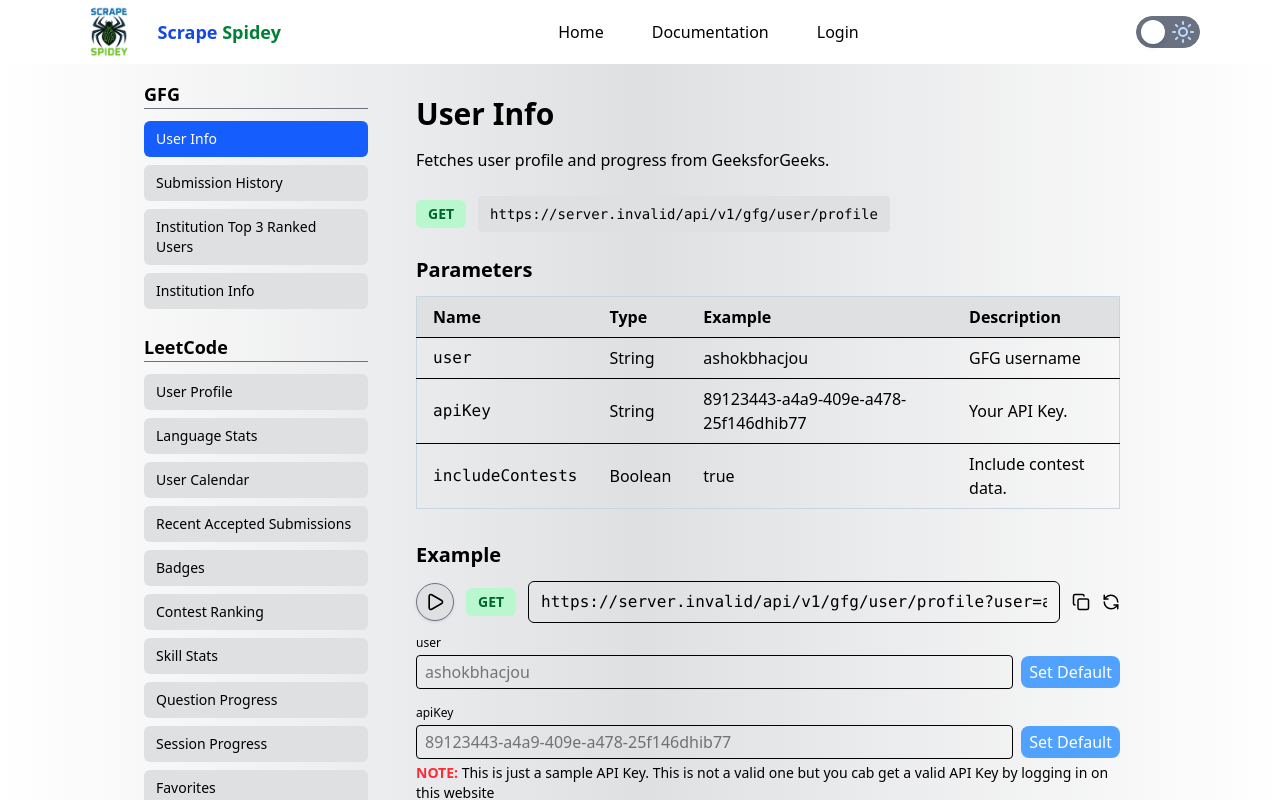
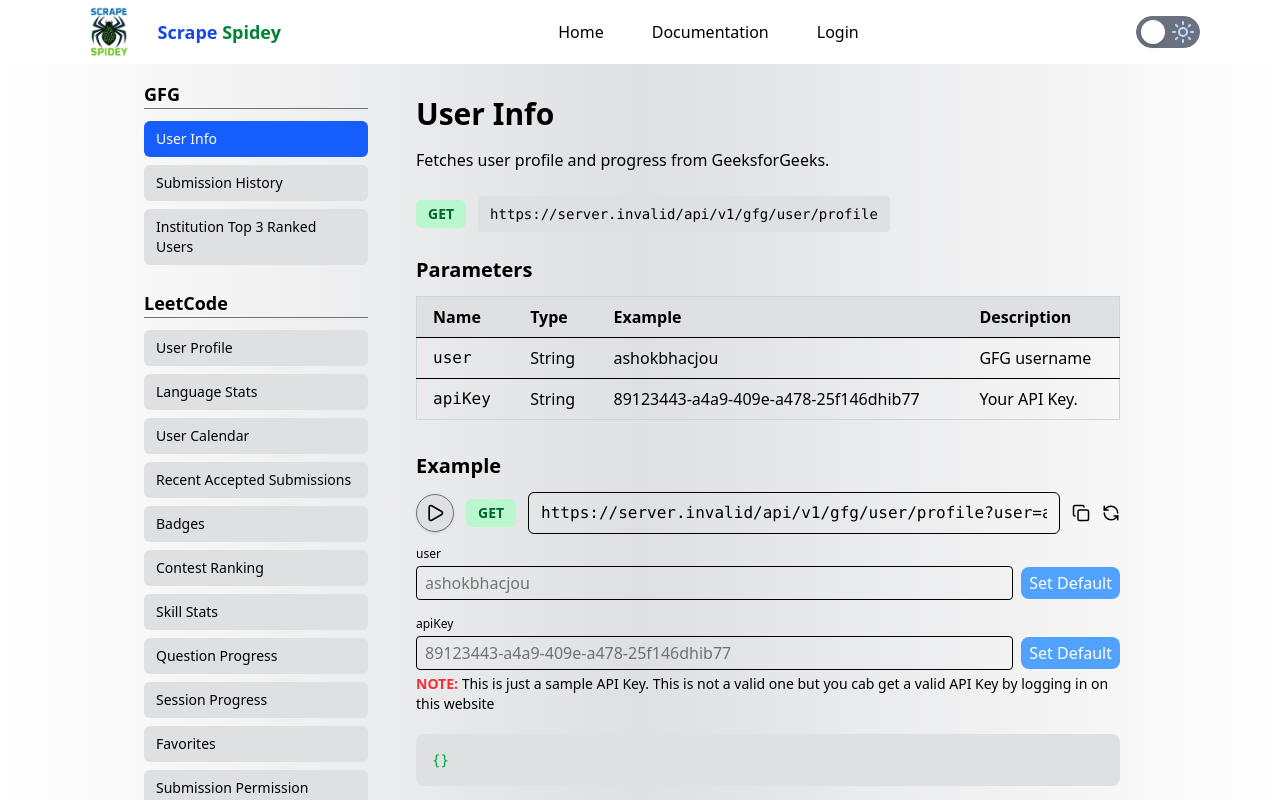
Before and after one commit to Ashok-Bhatt/ScrapeSpidey-Documentation, a React (Vite) app: page /docs in a window 1280 px wide. Built offline with nearby package versions, Linux system fonts and the light colour scheme; no server answers.

Commit message:
refactor: Refactor the API documentation

```diff
--- a/src/constants/index.jsx
+++ b/src/constants/index.jsx
@@ -49,7 +49,6 @@
                 parameters: [
                     { name: "user", type: "String", example: "ashokbhacjou", description: "GFG username", status: "required" },
                     { name: "apiKey", type: "String", example: "89123443-a4a9-409e-a478-25f146dhib77", description: "Your API Key.", status: "required" },
-                    { name: "includeContests", type: "Boolean", example: "true", description: "Include contest data.", status: "optional" },
                 ],
                 example: {
                     text: "Try example (But use your api key first)",
@@ -69,6 +68,7 @@
                 parameters: [
                     { name: "user", type: "String", example: "ashokbhacjou", description: "GFG username", status: "required" },
                     { name: "apiKey", type: "String", example: "89123443-a4a9-409e-a478-25f146dhib77", description: "Your API Key.", status: "required" },
+                    { name: "year", type: "Number", example: "2025", description: "The year for which you want to access submission history", status: "optional" },
                 ],
                 example: {
                     text: "Try example (But use your api key first)",
@@ -96,25 +96,25 @@
                 },
                 quotasInfo: "Calling this endpoint costs 1 API Point.",
             },
-            {
-                title: "Institution Info",
-                description: ["Fetches information about a given institution from GFG."],
-                request: {
-                    type: "GET",
-                    colorClass: { text: "text-green-800", bg: "bg-green-200" },
-                    url: serverBaseUrl + "/api/v1/gfg/institution/info",
-                },
-                parameters: [
-                    { name: "institution", type: "String", example: "itm-university-baroda", description: "Institution name", status: "required" },
-                    { name: "apiKey", type: "String", example: "89123443-a4a9-409e-a478-25f146dhib77", description: "Your API Key.", status: "required" },
-                ],
-                example: {
-                    text: "Try example (But use your api key first)",
-                    request: serverBaseUrl + "/api/v1/gfg/institution/info?institution=IIT%20Delhi&apiKey=",
-                    response: {},
-                },
-                quotasInfo: "Calling this endpoint costs 1 API Point.",
-            },
+            // {
+            //     title: "Institution Info",
+            //     description: ["Fetches information about a given institution from GFG."],
+            //     request: {
+            //         type: "GET",
+            //         colorClass: { text: "text-green-800", bg: "bg-green-200" },
+            //         url: serverBaseUrl + "/api/v1/gfg/institution/info",
+            //     },
+            //     parameters: [
+            //         { name: "institution", type: "String", example: "itm-university-baroda", description: "Institution name", status: "required" },
+            //         { name: "apiKey", type: "String", example: "89123443-a4a9-409e-a478-25f146dhib77", description: "Your API Key.", status: "required" },
+            //     ],
+            //     example: {
+            //         text: "Try example (But use your api key first)",
+            //         request: serverBaseUrl + "/api/v1/gfg/institution/info?institution=IIT%20Delhi&apiKey=",
+            //         response: {},
+            //     },
+            //     quotasInfo: "Calling this endpoint costs 1 API Point.",
+            // },
         ],
     },
     {
@@ -169,6 +169,7 @@
                 parameters: [
                     { name: "user", type: "String", example: "ashokbhatt2048", description: "LeetCode username", status: "required" },
                     { name: "apiKey", type: "String", example: "89123443-a4a9-409e-a478-25f146dhib77", description: "Your API Key.", status: "required" },
+                    { name: "year", type: "Number", example: "2025", description: "The year for which heatmap is generated", status: "optional" },
                 ],
                 example: {
                     text: "Try example (But use your api key first)",
@@ -188,6 +189,7 @@
                 parameters: [
                     { name: "user", type: "String", example: "ashokbhatt2048", description: "LeetCode username", status: "required" },
                     { name: "apiKey", type: "String", example: "89123443-a4a9-409e-a478-25f146dhib77", description: "Your API Key.", status: "required" },
+                    { name: "limit", type: "Number", example: "10", description: "The number of submissions we want", status: "optional" },
                 ],
                 example: {
                     text: "Try example (But use your api key first)",
@@ -393,6 +395,7 @@
                     url: serverBaseUrl + "/api/v1/leetcode/contest/yearly-medals",
                 },
                 parameters: [
+                    { name: "excludeAcquired", type: "Boolean", example: "true", description: "To decide if one wants to exclude the acquired medal", status: "optional" },
                     { name: "apiKey", type: "String", example: "89123443-a4a9-409e-a478-25f146dhib77", description: "Your API Key.", status: "required" },
                 ],
                 example: {
@@ -429,7 +432,6 @@
                     url: serverBaseUrl + "/api/v1/leetcode/streak",
                 },
                 parameters: [
-                    { name: "user", type: "String", example: "ashokbhatt2048", description: "LeetCode username", status: "required" },
                     { name: "apiKey", type: "String", example: "89123443-a4a9-409e-a478-25f146dhib77", description: "Your API Key.", status: "required" },
                 ],
                 example: {
@@ -560,32 +562,32 @@
             },
         ],
     },
-    {
-        category: "Code360",
-        endpoints: [
-            {
-                title: "User Info",
-                description: ["Fetches user profile and progress from Code360 (Naukri)."],
-                request: {
-                    type: "GET",
-                    colorClass: { text: "text-green-800", bg: "bg-green-200" },
-                    url: serverBaseUrl + "/api/v1/code360/user/profile",
-                },
-                parameters: [
-                    { name: "user", type: "String", example: "ashokbhatt", description: "Code360 username", status: "required" },
-                    { name: "apiKey", type: "String", example: "89123443-a4a9-409e-a478-25f146dhib77", description: "Your API Key.", status: "required" },
-                    { name: "includeContests", type: "Boolean", example: "true", description: "Include contest data.", status: "optional" },
-                    { name: "includeCertificates", type: "Boolean", example: "true", description: "Include certificates data.", status: "optional" },
-                ],
-                example: {
-                    text: "Try example (But use your api key first)",
-                    request: serverBaseUrl + "/api/v1/code360/user/profile?user=AshokBhatt&apiKey=",
-                    response: {},
-                },
-                quotasInfo: "Calling this endpoint costs 1 API Point. If includeContests is set to true, it costs additional 0.5 API Points. If includeCertificates is set to true, it costs additional 0.5 API Points.",
-            },
-        ],
-    },
+    // {
+    //     category: "Code360",
+    //     endpoints: [
+    //         {
+    //             title: "User Info",
+    //             description: ["Fetches user profile and progress from Code360 (Naukri)."],
+    //             request: {
+    //                 type: "GET",
+    //                 colorClass: { text: "text-green-800", bg: "bg-green-200" },
+    //                 url: serverBaseUrl + "/api/v1/code360/user/profile",
+    //             },
+    //             parameters: [
+    //                 { name: "user", type: "String", example: "ashokbhatt", description: "Code360 username", status: "required" },
+    //                 { name: "apiKey", type: "String", example: "89123443-a4a9-409e-a478-25f146dhib77", description: "Your API Key.", status: "required" },
+    //                 { name: "includeContests", type: "Boolean", example: "true", description: "Include contest data.", status: "optional" },
+    //                 { name: "includeCertificates", type: "Boolean", example: "true", description: "Include certificates data.", status: "optional" },
+    //             ],
+    //             example: {
+    //                 text: "Try example (But use your api key first)",
+    //                 request: serverBaseUrl + "/api/v1/code360/user/profile?user=AshokBhatt&apiKey=",
+    //                 response: {},
+    //             },
+    //             quotasInfo: "Calling this endpoint costs 1 API Point. If includeContests is set to true, it costs additional 0.5 API Points. If includeCertificates is set to true, it costs additional 0.5 API Points.",
+    //         },
+    //     ],
+    // },
     {
         category: "Hackerrank",
         endpoints: [
@@ -622,7 +624,7 @@
                     url: serverBaseUrl + "/api/v1/interviewbit/user/profile",
                 },
                 parameters: [
-                    { name: "user", type: "String", example: "z", description: "InterviewBit username", status: "required" },
+                    { name: "user", type: "String", example: "kartik-sharma_294", description: "InterviewBit username", status: "required" },
                     { name: "apiKey", type: "String", example: "89123443-a4a9-409e-a478-25f146dhib77", description: "Your API Key.", status: "required" },
                     { name: "includeSubmissionStats", type: "Boolean", example: "true", description: "Include submission stats.", status: "optional" },
                     { name: "includeBadges", type: "Boolean", example: "true", description: "Include badges.", status: "optional" },
```
